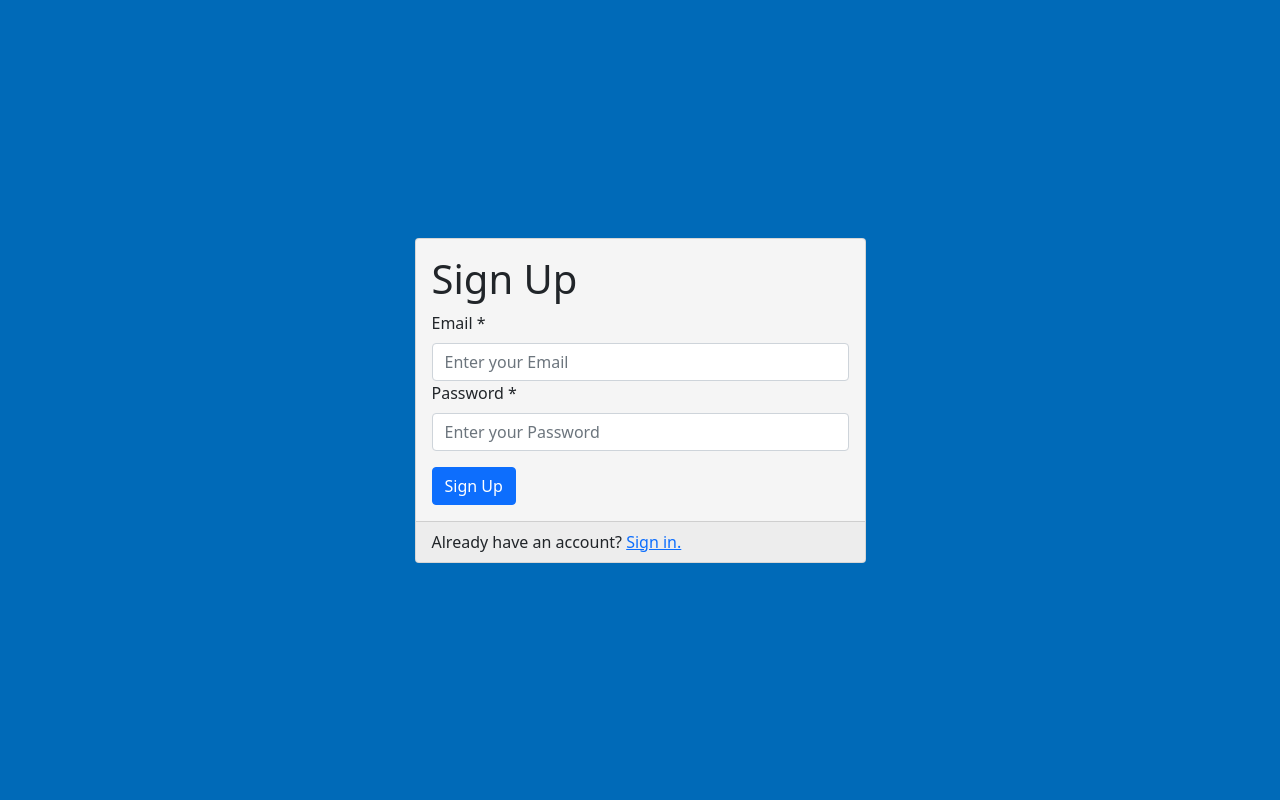
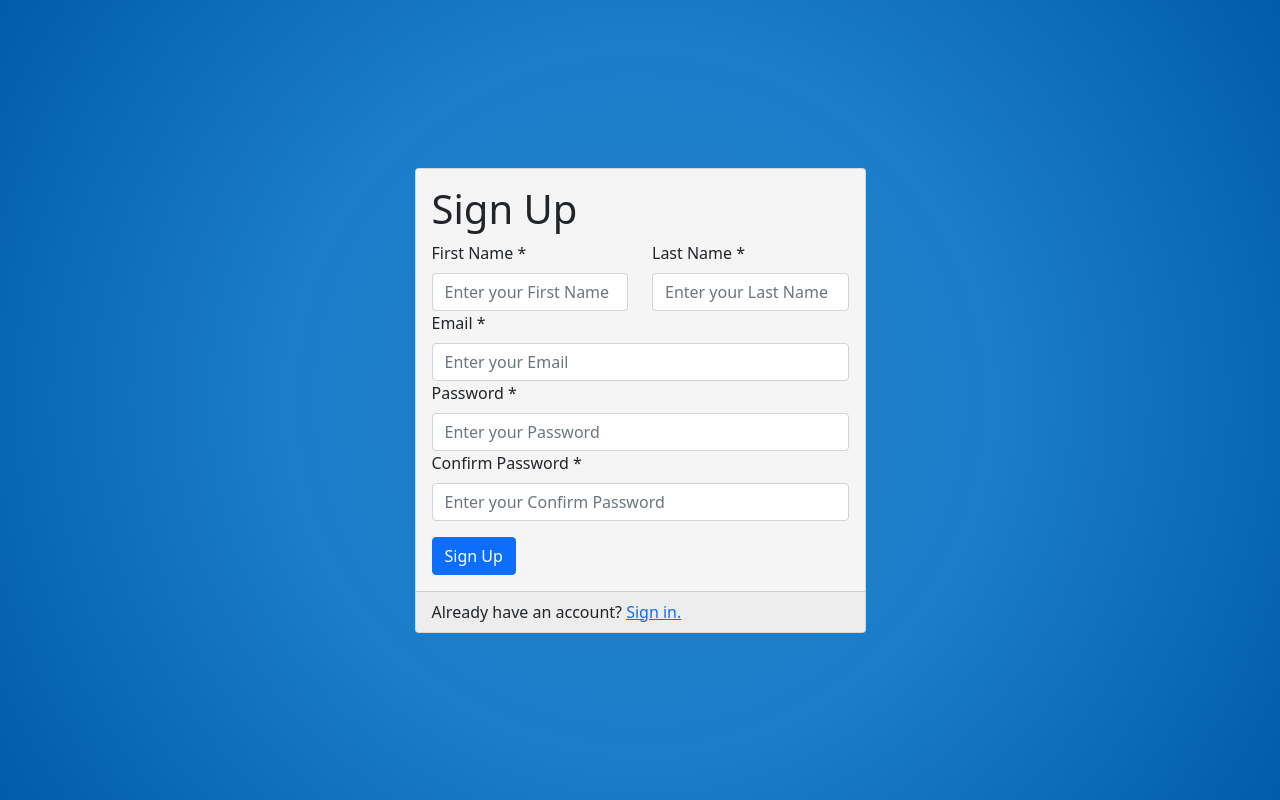
Before and after one commit to randiadiel/chatty, a Next.js app: page /signup in a window 1280 px wide. Built offline with nearby package versions, Linux system fonts and the light colour scheme.

Commit message:
Add name field and confirm password field

```diff
--- a/apollo/type-defs.js
+++ b/apollo/type-defs.js
@@ -5,11 +5,16 @@ export const typeDefs = gql`
     id: ID!
     email: String!
     createdAt: Int!
+    firstName: String!
+    lastName: String!
+    hashtag: String!
   }
 
   input SignUpInput {
     email: String!
     password: String!
+    firstName: String!
+    lastName: String!
   }
 
   input SignInInput {
--- a/lib/user.js
+++ b/lib/user.js
@@ -9,7 +9,7 @@ import executeQuery from "./db";
 
 const users = []
 
-export async function createUser({ email, password }) {
+export async function createUser({ email, password, firstName, lastName }) {
   // Here you should create the user and save the salt and hashed password (some dbs may have
   // authentication methods that will do it for you so you don't have to worry about it):
   const salt = crypto.randomBytes(16).toString('hex')
@@ -19,16 +19,19 @@ export async function createUser({ email, password }) {
   const user = {
     id: uuidv4(),
     createdAt: Date.now(),
+    hashtag: crypto.randomBytes(7).toString("hex").slice(1,7),
     email,
     hash,
     salt,
+    firstName,
+    lastName
   }
 
   // Insert user to database using query
   try {
     const result = await executeQuery({
-      query: 'INSERT INTO users (id, createdAt, email, hash, salt) VALUES(?, ?, ?, ?, ?)',
-      values: [user.id, user.createdAt.toString(), user.email, user.hash, user.salt],
+      query: 'INSERT INTO users (id, createdAt, email, hash, salt, firstName, lastName, hashtag) VALUES(?, ?, ?, ?, ?, ?, ?, ?)',
+      values: [user.id, user.createdAt.toString(), user.email, user.hash, user.salt, user.firstName, user.lastName, user.hashtag],
     });
     console.log( result );
   } catch ( error ) {
--- a/pages/index.js
+++ b/pages/index.js
@@ -7,7 +7,8 @@ const ViewerQuery = gql`
   query ViewerQuery {
     viewer {
       id
-      email
+      firstName
+      lastName
     }
   }
 `
@@ -32,7 +33,7 @@ const Index = () => {
   if (viewer) {
     return (
       <div>
-        You're signed in as {viewer.email} goto{' '}
+        You're signed in as {viewer.firstName} {viewer.lastName} goto{' '}
         <Link href="/about">
           <a>about</a>
         </Link>{' '}
--- a/pages/signin.js
+++ b/pages/signin.js
@@ -54,7 +54,7 @@ function SignIn() {
         <div className={styles.auth}>
             <Container>
                 <Row className={styles.customRow}>
-                    <Col md={5}>
+                    <Col lg={6} xl={5}>
                         <Card className={styles.customCard}>
                             <Card.Body>
                                 <h1>Sign In</h1>
--- a/pages/signup.js
+++ b/pages/signup.js
@@ -8,11 +8,13 @@ import styles from "../styles/pages/auth/_index.module.scss";
 import {Alert, Button, Card, Col, Container, Row, Spinner} from "react-bootstrap";
 
 const SignUpMutation = gql`
-  mutation SignUpMutation($email: String!, $password: String!) {
-    signUp(input: { email: $email, password: $password }) {
+  mutation SignUpMutation($email: String!, $password: String!, $firstName: String!, $lastName: String!) {
+    signUp(input: { email: $email, password: $password, firstName: $firstName, lastName: $lastName }) {
       user {
         id
         email
+        firstName
+        lastName
       }
     }
   }
@@ -29,12 +31,22 @@ function SignUp() {
     setIsSubmitting(true)
     const emailElement = event.currentTarget.elements.email
     const passwordElement = event.currentTarget.elements.password
+    const firstName = event.currentTarget.elements.firstName
+    const lastName = event.currentTarget.elements.lastName
+    const confirmPassword = event.currentTarget.elements.confirmPassword
 
+    if (passwordElement.value !== confirmPassword.value) {
+      setErrorMsg("Password you enter is not the same")
+      setIsSubmitting(false)
+    }
+    else {
       try {
         await signUp({
           variables: {
             email: emailElement.value,
             password: passwordElement.value,
+            firstName: firstName.value,
+            lastName: lastName.value,
           },
         })
 
@@ -44,17 +56,36 @@ function SignUp() {
         setIsSubmitting(false)
       }
     }
+  }
 
   return (
       <div className={styles.auth}>
         <Container>
           <Row className={styles.customRow}>
-            <Col md={5}>
+            <Col lg={6} xl={5}>
               <Card className={styles.customCard}>
                 <Card.Body>
                   <h1>Sign Up</h1>
                   <form onSubmit={handleSubmit}>
                     {errorMsg && <Alert variant={"danger"}>{errorMsg}</Alert>}
+                    <Row>
+                      <Col md={6}>
+                        <Field
+                            name="firstName"
+                            type="text"
+                            label="First Name"
+                            required
+                        />
+                      </Col>
+                      <Col md={6}>
+                        <Field
+                            name="lastName"
+                            type="text"
+                            label="Last Name"
+                            required
+                        />
+                      </Col>
+                    </Row>
                     <Field
                         name="email"
                         type="email"
@@ -68,6 +99,13 @@ function SignUp() {
                         autoComplete="password"
                         required
                         label="Password"
+                    />
+                    <Field
+                        name="confirmPassword"
+                        type="password"
+                        autoComplete="confirm-password"
+                        required
+                        label="Confirm Password"
                     />
                     <Button variant={"primary"} type="submit" className={"mt-3"}>
                       Sign Up {isSubmitting && <Spinner as={"span"} size={"sm"} role={"status"} animation={"border"}/>}
--- a/styles/base/_variables.scss
+++ b/styles/base/_variables.scss
@@ -1,2 +1,5 @@
 // Color
 $primary: rgb(0,106,184);
+
+// Gradient
+$linear-gradient: radial-gradient(circle, rgba(0,106,184,0.8578781854538691) 0%, rgba(27,125,203,1) 47%, rgba(1,92,171,1) 100%);
--- a/styles/pages/auth/_index.module.scss
+++ b/styles/pages/auth/_index.module.scss
@@ -1,7 +1,7 @@
 @import "../../base/variables";
 .auth {
   min-height: 100vh;
-  background-color: $primary;
+  background: $linear-gradient;
   display: flex;
   align-items: center;
   .customRow{
```
Lines whose indentation alone changed are shown as unchanged.
